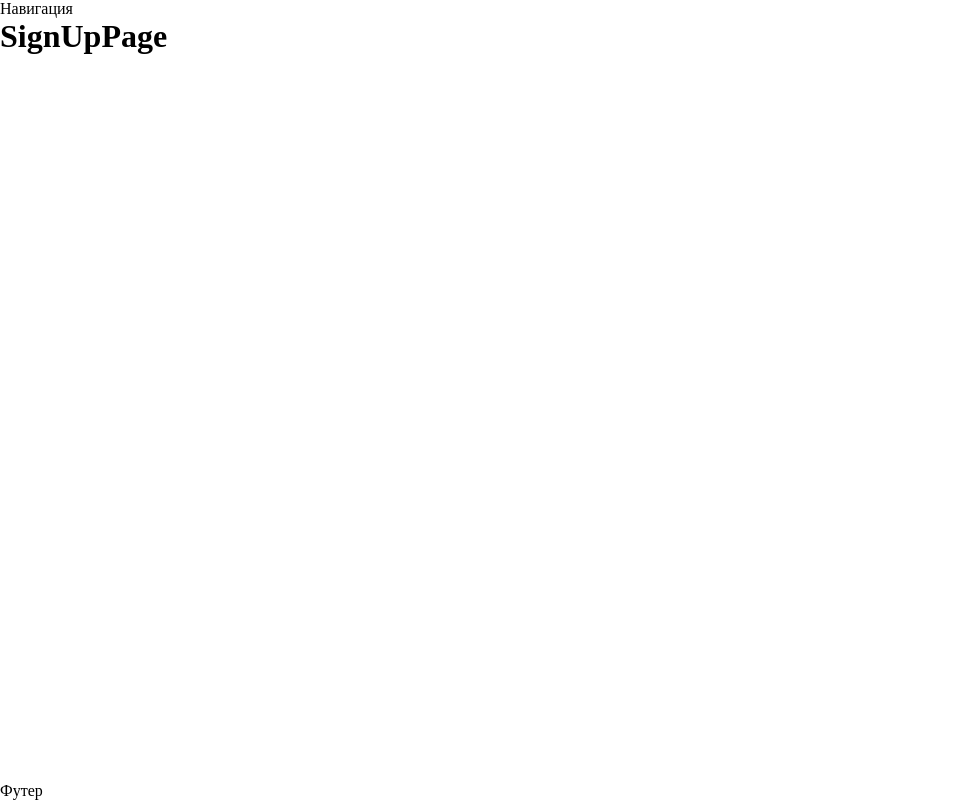
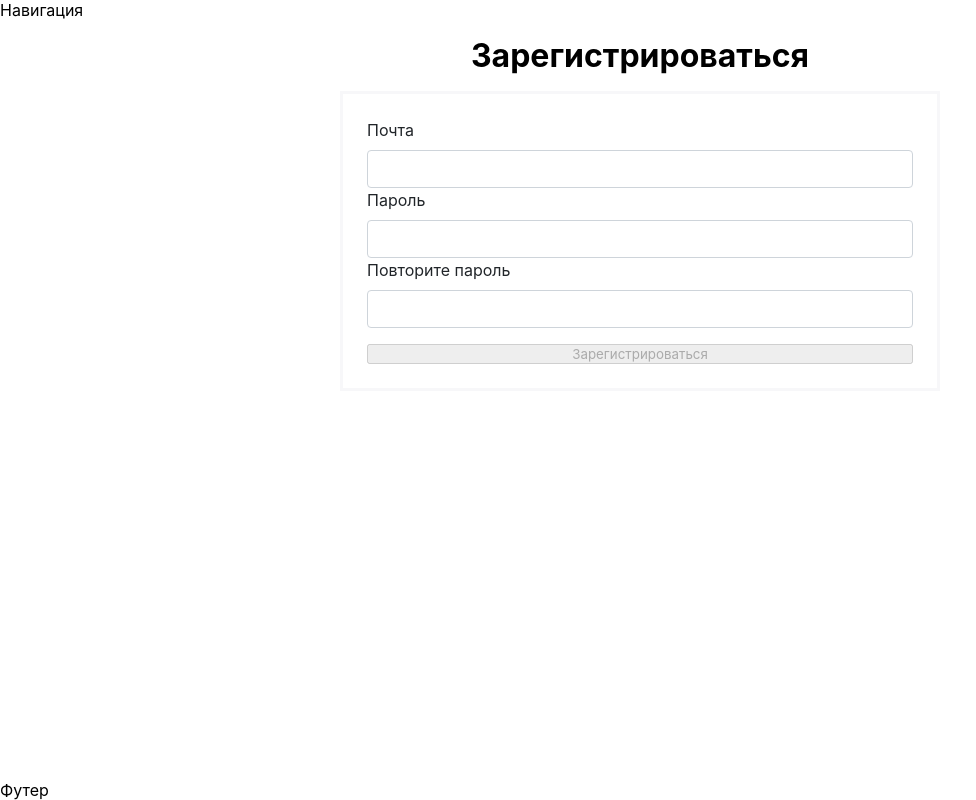
Before and after one commit to matveygrevtsov/simple-chat, a Next.js app: page /sign-up in a window 1280 px wide. Shown: the whole page, without its empty margins (0-976 px from the left). Built offline with nearby package versions, Linux system fonts and the light colour scheme.

Commit message:
Добавил базовую вёрстку для страницы регистрации

```diff
--- a/package.json
+++ b/package.json
@@ -11,6 +11,7 @@
     "postinstall": "husky install"
   },
   "dependencies": {
+    "@hookform/resolvers": "^3.1.0",
     "@types/node": "18.15.11",
     "@types/react": "18.0.35",
     "@types/react-dom": "18.0.11",
@@ -18,9 +19,12 @@
     "next": "13.3.0",
     "react": "18.2.0",
     "react-dom": "18.2.0",
-    "typescript": "5.0.4"
+    "react-hook-form": "^7.43.9",
+    "typescript": "5.0.4",
+    "yup": "^1.1.1"
   },
   "devDependencies": {
+    "@types/yup": "^0.32.0",
     "husky": "^8.0.3",
     "prettier": "^2.8.7"
   }
--- a/src/components/Layout/Layout.module.css
+++ b/src/components/Layout/Layout.module.css
@@ -8,6 +8,10 @@
   flex: 1 0 auto;
 }
 
+.content {
+  padding: 1rem;
+}
+
 .footer {
   flex-shrink: 0;
   margin-top: 3rem;
--- a/src/components/Layout/Layout.tsx
+++ b/src/components/Layout/Layout.tsx
@@ -12,7 +12,7 @@ export const Layout: React.FC<Props> = ({ children }) => {
     <main className={s.root}>
       <div className={s.container}>
         <Header />
-        {children}
+        <div className={s.content}>{children}</div>
       </div>
       <Footer className={s.footer} />
     </main>
--- /dev/null
+++ b/src/pages/sign-up/SignUpPage.module.css
@@ -0,0 +1,8 @@
+.title {
+  text-align: center;
+}
+
+.signUpForm {
+  margin: 1rem auto 0;
+  max-width: 600px;
+}
--- /dev/null
+++ b/src/pages/sign-up/components/SignUpForm/SignUpForm.module.css
@@ -0,0 +1,42 @@
+.root {
+  display: flex;
+  flex-direction: column;
+  padding: 1.5rem;
+  border: solid #f7f7f9;
+}
+
+.label {
+  display: block;
+  font-size: 1rem;
+  font-weight: 400;
+  line-height: 1.5;
+  color: #212529;
+}
+
+.label:not(:first-child) {
+  margin-top: 1rem;
+}
+
+.input {
+  display: block;
+  width: 100%;
+  padding: 0.375rem 0.75rem;
+  font-size: 1rem;
+  line-height: 1.5;
+  color: #495057;
+  background-color: #fff;
+  background-clip: padding-box;
+  border: 1px solid #ced4da;
+  border-radius: 0.25rem;
+  margin-top: 0.5rem;
+}
+
+.error {
+  margin-top: 1rem;
+  color: var(--color-red);
+}
+
+.submitButton {
+  margin-top: 1rem;
+  display: block;
+}
--- /dev/null
+++ b/src/pages/sign-up/components/SignUpForm/SignUpForm.tsx
@@ -0,0 +1,59 @@
+import { useSignUpForm } from "./useSignUpForm";
+import { texts } from "@/texts";
+import cn from "classnames";
+
+import s from "./SignUpForm.module.css";
+
+interface Props {
+  className?: string;
+  onStartTyping: () => void;
+  onSubmit: (email: string, password: string) => void;
+}
+
+export const SignUpForm: React.FC<Props> = ({
+  className,
+  onStartTyping,
+  onSubmit,
+}) => {
+  const { submit, register, formState } = useSignUpForm(onSubmit);
+  const { SignUpForm } = texts.SignUpPage;
+
+  return (
+    <form
+      onSubmit={submit}
+      onClick={onStartTyping}
+      className={cn(className, s.root)}
+    >
+      <div>
+        <label className={s.label}>{SignUpForm.labels.email}</label>
+        <input {...register("email")} type="email" className={s.input} />
+        {formState.errors.email && (
+          <span className={s.error}>{formState.errors.email.message}</span>
+        )}
+      </div>
+      <div>
+        <label className={s.label}>{SignUpForm.labels.password}</label>
+        <input {...register("password")} type="password" className={s.input} />
+        {formState.errors.password && (
+          <span className={s.error}>{formState.errors.password.message}</span>
+        )}
+      </div>
+      <div>
+        <label className={s.label}>{SignUpForm.labels.repeatPassword}</label>
+        <input
+          {...register("repeatPassword")}
+          className={s.input}
+          type="password"
+        />
+        {formState.errors.repeatPassword && (
+          <span className={s.error}>
+            {formState.errors.repeatPassword.message}
+          </span>
+        )}
+      </div>
+      <button disabled={!formState.isValid} className={s.submitButton}>
+        {SignUpForm.submitButtonText}
+      </button>
+    </form>
+  );
+};
--- /dev/null
+++ b/src/pages/sign-up/components/SignUpForm/useSignUpForm.ts
@@ -0,0 +1,44 @@
+import { useForm } from "react-hook-form";
+import { object, string, ref } from "yup";
+import { yupResolver } from "@hookform/resolvers/yup";
+import { texts } from "@/texts";
+
+interface FormValues {
+  email: string;
+  password: string;
+  repeatPassword: string;
+}
+
+const PASSWORD_MIN_LENGTH = 6;
+
+const formSchema = object().shape({
+  email: string()
+    .required(texts.SignUpPage.SignUpForm.validationErrors.emptyEmail)
+    .email(texts.SignUpPage.SignUpForm.validationErrors.invalidEmail),
+  password: string()
+    .required(texts.SignUpPage.SignUpForm.validationErrors.emptyPassword)
+    .min(
+      PASSWORD_MIN_LENGTH,
+      texts.SignUpPage.SignUpForm.validationErrors.shortPassword
+    ),
+  repeatPassword: string().oneOf(
+    [ref("password")],
+    texts.SignUpPage.SignUpForm.validationErrors.passwordsMismatch
+  ),
+});
+
+export const useSignUpForm = (
+  onSubmit: (email: string, password: string) => void
+) => {
+  const { register, handleSubmit, formState } = useForm<FormValues>({
+    mode: "onTouched",
+    // @ts-ignore
+    resolver: yupResolver(formSchema),
+  });
+
+  const submit = handleSubmit(({ email, password }: FormValues) =>
+    onSubmit(email, password)
+  );
+
+  return { submit, register, formState };
+};
--- a/src/pages/sign-up/index.tsx
+++ b/src/pages/sign-up/index.tsx
@@ -1,3 +1,19 @@
+import { texts } from "@/texts";
+import { SignUpForm } from "./components/SignUpForm/SignUpForm";
+
+import s from "./SignUpPage.module.css";
+
 export default function SignUpPage() {
-  return <h1>SignUpPage</h1>;
+  const { title } = texts.SignUpPage;
+
+  return (
+    <>
+      <h1 className={s.title}>{title}</h1>
+      <SignUpForm
+        onStartTyping={console.log}
+        onSubmit={console.log}
+        className={s.signUpForm}
+      />
+    </>
+  );
 }
--- a/src/styles/globals.css
+++ b/src/styles/globals.css
@@ -2,6 +2,9 @@
   box-sizing: border-box;
   padding: 0;
   margin: 0;
+  font-family: -apple-system, BlinkMacSystemFont, "Segoe UI", Roboto,
+    "Helvetica Neue", Arial, sans-serif, "Apple Color Emoji", "Segoe UI Emoji",
+    "Segoe UI Symbol";
 }
 
 #__next,
@@ -16,3 +19,22 @@ a {
   color: inherit;
   text-decoration: none;
 }
+
+:root {
+  --container-s-max-width: 600px;
+  --container-m-max-width: 1000px;
+  --container-padding: 2rem 1rem 0;
+
+  --color-black: #000000;
+  --color-white: #ffffff;
+  --color-primary: #563d7c;
+  --color-secondary: #301934;
+  --color-gray: #6c757d;
+  --color-blue: #007bff;
+  --color-green: #28a745;
+  --color-red: #dc3545;
+  --color-yellow: #ffc107;
+  --color-gray-light: #f7f7f9;
+
+  --tablet-screen-width: 600px;
+}
--- /dev/null
+++ b/src/texts.ts
@@ -0,0 +1,21 @@
+export const texts = {
+  SignUpPage: {
+    title: "Зарегистрироваться",
+    alreadyHasAccountText: "Уже есть аккаунт ? Авторизуйтесь.",
+    SignUpForm: {
+      labels: {
+        email: "Почта",
+        password: "Пароль",
+        repeatPassword: "Повторите пароль",
+      },
+      validationErrors: {
+        emptyEmail: "Email не указан",
+        invalidEmail: "Невалидный email",
+        emptyPassword: "Пароль не указан",
+        shortPassword: "Длина пароля должна быть не менее 4 символа",
+        passwordsMismatch: "Пароли не совпадают",
+      },
+      submitButtonText: "Зарегистрироваться",
+    },
+  },
+};
```
Also changed, not shown: 1 other file (tests, documents, lock files or other folders).
